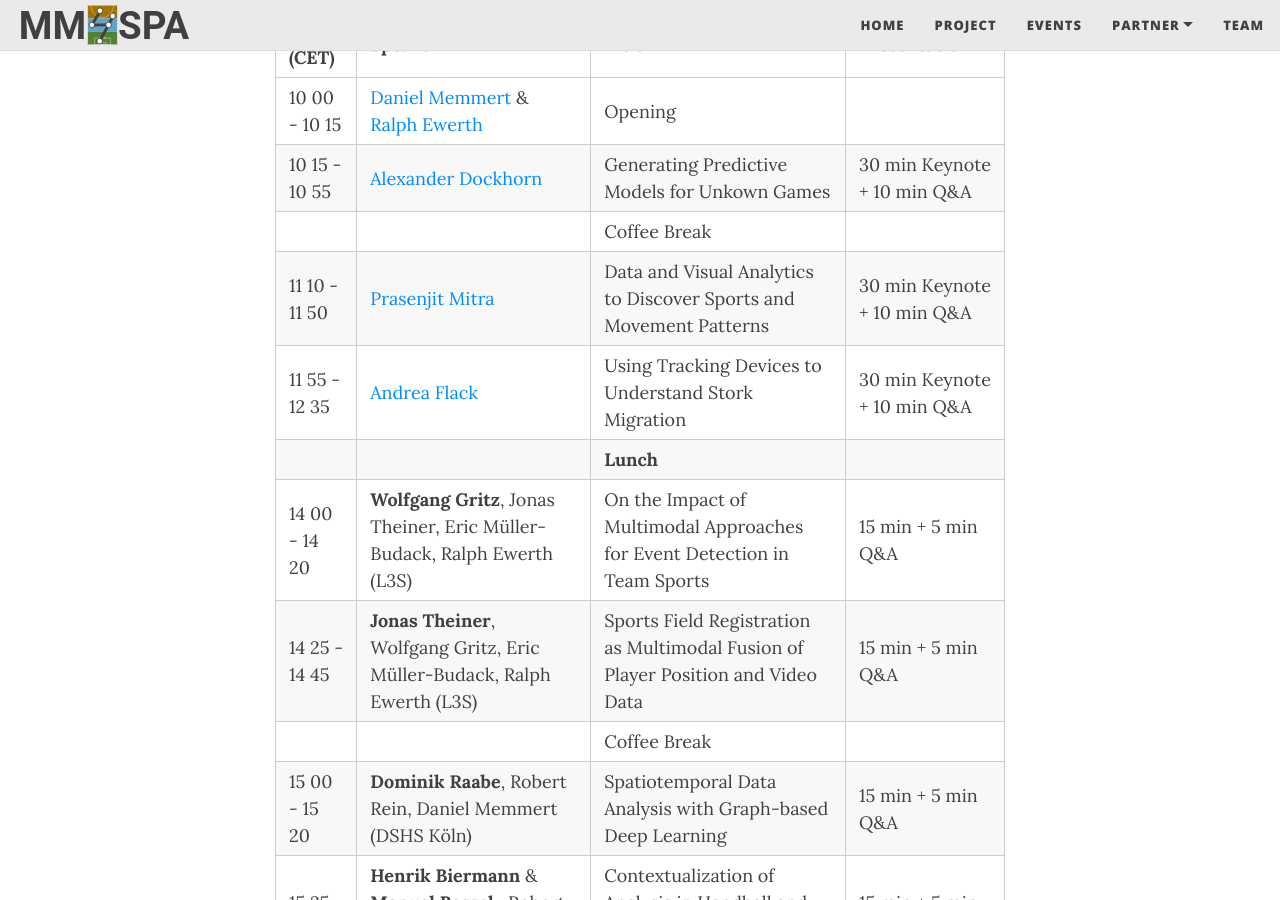
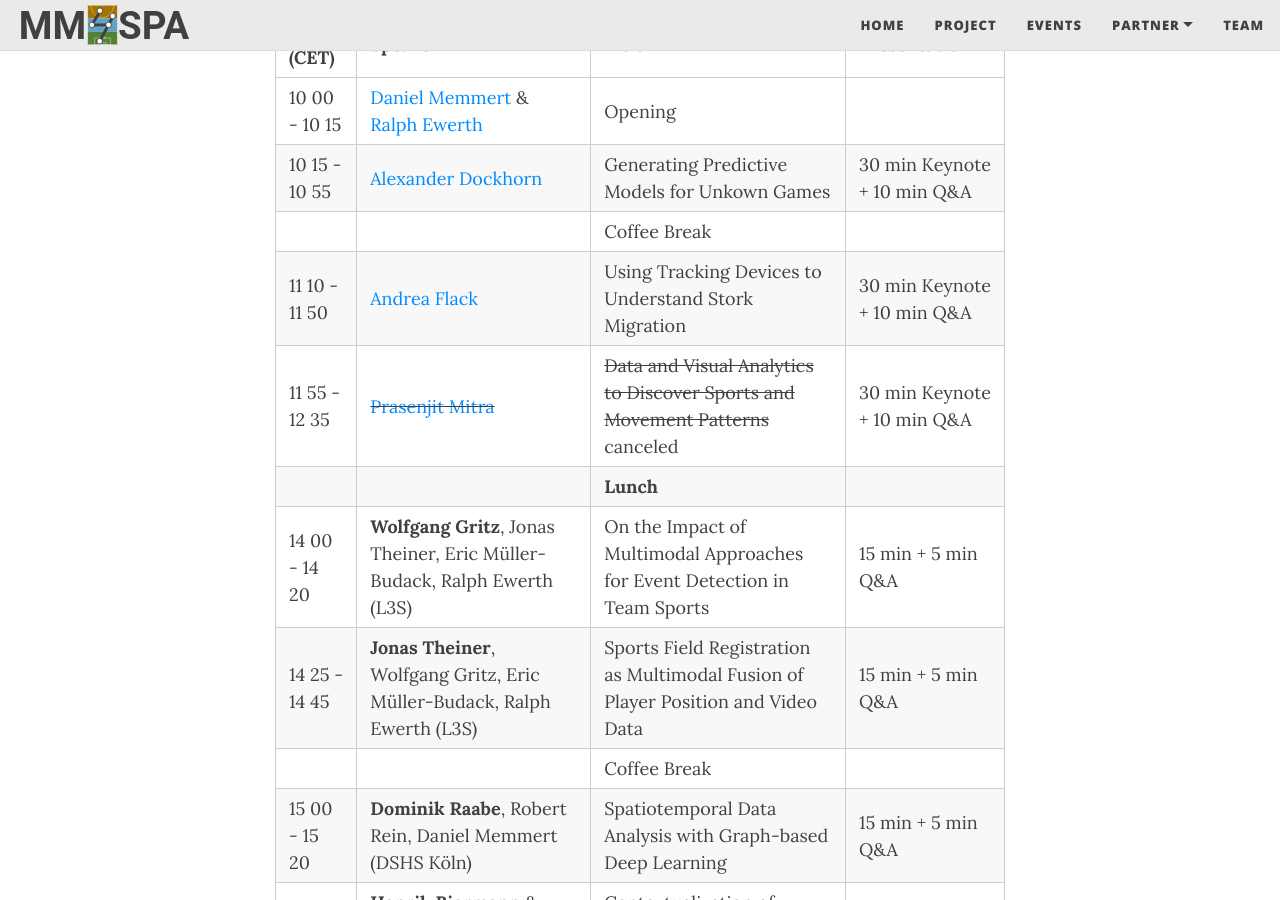
Before and after one commit to MM4SPA/project, a Jekyll site: the page built from workshop.md, in a window 1280 px wide and 900 px high, scrolled down 2219 px. Built offline with Jekyll 4.4.1, drawn with Linux system fonts in a browser that asks for light colours; nearby versions of some CDN libraries.

Commit message:
Update workshop.md

```diff
--- a/workshop.md
+++ b/workshop.md
@@ -52,8 +52,8 @@ The workshop is divided into two sessions:
 | 10 00 - 10 15 | <a href="https://www.dshs-koeln.de/institut-fuer-trainingswissenschaft-und-sportinformatik/sportinformatik-sportspielf/personal/prof-dr-daniel-memmert/">Daniel Memmert</a> & <a href="https://www.tib.eu/de/forschung-entwicklung/forschungsgruppen-und-labs/visual-analytics/mitarbeiterinnen-und-mitarbeiter/ralph-ewerth">Ralph Ewerth</a> | Opening                                                                            |                             |
 | 10 15 - 10 55 | <a href="https://adockhorn.github.io/">Alexander Dockhorn</a>                                                                                                                                                                                                                                                                                  | Generating Predictive Models for Unkown Games                                      | 30 min Keynote + 10 min Q&A |
 |               |                                                                                                                                                                                                                                                                                                                                                | Coffee Break                                                                       |                             |
-| 11 10 - 11 50 | <a href="https://ist.psu.edu/directory/pum10">Prasenjit Mitra</a>                                                                                                                                                                                                                                                                              | Data and Visual Analytics to Discover Sports and Movement Patterns                | 30 min Keynote + 10 min Q&A |
-| 11 55 - 12 35 | <a href="https://www.ab.mpg.de/person/98269/2736">Andrea Flack</a>                                                                                                                                                                                                                                                                             | Using Tracking Devices to Understand Stork Migration                               | 30 min Keynote + 10 min Q&A |
+| 11 10 - 11 50 | <a href="https://www.ab.mpg.de/person/98269/2736">Andrea Flack</a>                                                                                                                                                                                                                                                                             | Using Tracking Devices to Understand Stork Migration                               | 30 min Keynote + 10 min Q&A |
+| 11 55 - 12 35 | ~~<a href="https://ist.psu.edu/directory/pum10">Prasenjit Mitra</a>~~                                                                                                                                                                                                                                                                              | ~~Data and Visual Analytics to Discover Sports and Movement Patterns~~ canceled                | 30 min Keynote + 10 min Q&A |
 |               |                                                                                                                                                                                                                                                                                                                                                | **Lunch**                                                                          |                             |
 | 14 00 - 14 20 | **Wolfgang Gritz**, Jonas Theiner, Eric Müller-Budack, Ralph Ewerth (L3S)                                                                                                                                                                                                                                                                      | On the Impact of Multimodal Approaches for Event Detection in Team Sports          | 15 min + 5 min Q&A          |
 | 14 25 - 14 45 | **Jonas Theiner**, Wolfgang Gritz, Eric Müller-Budack, Ralph Ewerth (L3S)                                                                                                                                                                                                                                                                      | Sports Field Registration as Multimodal Fusion of Player Position and Video Data   | 15 min + 5 min Q&A          |
```
